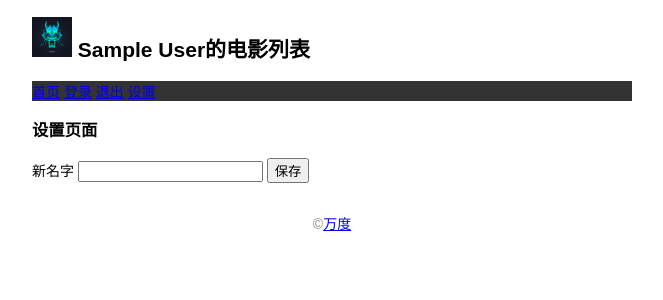
After one commit to mantianxingmang/project, a Flask app: page /settings in a window 1280 px wide. The commit adds this page. Shown: the top 300 px of the page, without its empty margins (308-971 px from the left). Run offline with Flask 2, Linux system fonts and the light colour scheme; the visitor is signed in with stand-in values (Sample User, id 1); data comes from the database, SQL or seed files in the repository.

Commit message:
使用flask—login

```diff
--- a/app.py
+++ b/app.py
@@ -3,8 +3,9 @@ import sys
 import click
 
 from flask import Flask,render_template,request,url_for,redirect,flash
-
 from flask_sqlalchemy import SQLAlchemy
+from werkzeug.security import generate_password_hash,check_password_hash
+from flask_login import LoginManager,UserMixin,login_user,logout_user,login_required,current_user
 
 WIN = sys.platform.startswith('win')
 if WIN:
@@ -19,6 +20,33 @@ app.config['SECRET_KEY'] = 'dev'
 db = SQLAlchemy(app)
 
 
+login_manager = LoginManager(app) #实例化扩展类
+@login_manager.user_loader
+def load_user(user_id):
+    user = User.query.get(int(user_id))
+    return user
+login_manager.login_view = 'login'
+login_manager.login_message = '请登录'
+
+
+class User(db.Model,UserMixin):
+    id = db.Column(db.Integer,primary_key=True) #主键
+    name = db.Column(db.String(20)) #name
+    username = db.Column(db.String(20))  # 用户名
+    password_hash = db.Column(db.String(128))  # 密码散列值
+
+    def set_password(self,password):
+        self.password_hash = generate_password_hash(password)
+
+    def validate_password(self,password):
+        return check_password_hash(self.password_hash,password)
+
+class Movie(db.Model):
+    id =db.Column(db.Integer,primary_key=True) #主键
+    title = db.Column(db.String(60)) #电影标题
+    year = db.Column(db.String(4)) #电影年份
+
+
 #注册命令
 @app.cli.command()
 @click.option('--drop',is_flag=True,help='Create after drop')
@@ -29,15 +57,7 @@ def initdb(drop):
     click.echo('初始化数据库。')
 
 
-class User(db.Model):
-    id = db.Column(db.Integer,primary_key=True) #主键
-    name = db.Column(db.String(20)) #name
-
-class Movie(db.Model):
-    id =db.Column(db.Integer,primary_key=True) #主键
-    title = db.Column(db.String(60)) #电影标题
-    year = db.Column(db.String(4)) #电影年份
-
+#导入数据
 @app.cli.command()
 def forge():
     db.create_all()
@@ -62,11 +82,35 @@ def forge():
     db.session.commit()
     click.echo('导入数据完成')
 
+
+#生成管理员账户
+@app.cli.command()
+@click.option('--username',prompt=True,help='用户名')
+@click.option('--password',prompt=True,help='密码',confirmation_prompt=True)
+def admin(username,password):
+    db.create_all()
+
+    user = User.query.first()
+    if user is not None:
+        click.echo('更新用户')
+        user.username = username
+        user.set_password(password)
+    else:
+        click.echo('创建用户')
+        user = User(username=username,name="ZY")
+        user.set_password(password)
+        db.session.add(user)
+    db.session.commit()
+    click.echo('创建管理员账号完成')
+
+
 #首页
 @app.route('/',methods=['GET','POST'])
 def index():
     # user = User.query.first()
     if request.method == 'POST':
+        if not current_user.is_authenticated:
+            return redirect(url_for('index'))
         title = request.form.get('title')
         year =request.form.get('year')
         #验证数据不为空，yeas长度不能超过4，title长度不能超过60
@@ -79,13 +123,12 @@ def index():
         flash('数据插入成功')
         return redirect(url_for('index'))
 
-
-
     movies = Movie .query.all()
     return render_template('index.html',movies=movies)
 
 #编辑视图函数
 @app.route('/movie/edit/<int:movie_id>',methods=['GET','POST'])
+@login_required
 def edit(movie_id):
     movie = Movie.query.get_or_404(movie_id)
     if request.method == 'POST':
@@ -106,12 +149,64 @@ def edit(movie_id):
 
 #删除
 @app.route('/movie/delete/<int:movie_id>',methods=['POST'])
+@login_required
 def delete(movie_id):
     movie = Movie.query.get_or_404(movie_id)
     db.session.delete(movie)
     db.session.commit()
     flash('删除数据成功')
     return redirect(url_for('index'))
+
+
+#登录
+@app.route('/login',methods=['GET','POST'])
+def login():
+    if request.method == 'POST':
+        username = request.form['username']
+        password = request.form['password']
+
+        if not username or not password:
+            flash('输入错误')
+            return redirect(url_for('login'))
+
+        user = User.query.first()
+        #验证用户名和密码是否一致
+        if username == user.username and user.validate_password(password):
+            login_user(user)  # 登录用户
+            flash('登录成功')
+            return redirect(url_for('index'))  # 登录成功返回首页
+
+        flash('用户名或密码输入错误')
+        return redirect(url_for('login'))
+    return render_template('login.html')
+
+
+#退出
+@app.route('/logout')
+def logout():
+    logout_user()
+    flash('退出用户')
+    return redirect(url_for('index'))
+
+
+#设置
+@app.route('/settings',methods=['GET','POST'])
+@login_required
+def settings():
+    if request.method == 'POST':
+        name = request.form['name']
+
+        if not name or len(name)>20:
+            flash('输入错误')
+            return redirect(url_for('settings'))
+
+        current_user.name = name
+        db.session.commit()
+        flash('设置name成功')
+        return redirect(url_for('index'))
+
+    return render_template('settings.html')
+
 
 
 #处理页面404错误
--- a/static/style.css
+++ b/static/style.css
@@ -44,7 +44,7 @@ nav li {
     float: left;
 }
 nav li a{
-    display: block;
+    display: inline-block;
     color: white;
     text-align: center;
     padding: 10px 12px;
--- a/templates/base.html
+++ b/templates/base.html
@@ -21,6 +21,13 @@
     <nav>
         <ul>
             <a href="{{ url_for('index') }}">首页</a>
+            {% if current_user.is_authenticated %}
+            <a href="{{ url_for('login') }}">登录</a>
+            <a href="{{ url_for('logout') }}">退出</a>
+            <a href="{{ url_for('settings') }}">设置</a>
+            {% else %}
+            <a href="{{ url_for('login') }}">登录</a>
+            {% endif %}
         </ul>
     </nav>
     {% block content %} {% endblock %}
--- a/templates/index.html
+++ b/templates/index.html
@@ -4,11 +4,13 @@
 {# length过滤获取movies变量长度 #}
 <p>{{ movies|length }}</p>
 
+{% if current_user.is_authenticated %}
 <form action='/' method="POST">
     电影名称 <input type="text" name="title" autocomplete="off" required>
     年份 <input type="text" name="year" autocomplete="off" required>
     <input type="submit" class="btn" name="submit" value="添加电影信息">
 </form>
+{% endif %}
 
 <ul class='movie-list'>
     {% for movie in movies %}
@@ -17,6 +19,7 @@
         <span class="float-right">
             <a href="http://v.baidu.com/v?word={{ movie.title }}&ct=301989888&rn=67&pn=0&db=0&s=0&fbl=800&ie=utf-8&oq=nnkd&f=3&rsp=0" class="vbaidu" href="" target="_blank" title="百度视频中搜索">百度视频</a>
         </span>
+        {% if current_user.is_authenticated %}
         <span class="float-right">
             <a class="btn" href="{{ url_for('edit',movie_id=movie.id) }}">编辑</a>
         </span>
@@ -25,6 +28,7 @@
                 <input type="submit" name='delete' value="删除" onclick="return confirm('确定删除吗？')">
             </form>
         </span>
+        {% endif %}
     </li>
     {% endfor %}
 </ul>
--- /dev/null
+++ b/templates/settings.html
@@ -0,0 +1,9 @@
+{% extends 'base.html' %}
+
+{% block content %}
+    <h3>设置页面</h3>
+    <form action="" method="POST">
+        新名字 <input type="text" name="name" autocomplete="off" required>
+        <input type="submit" name='submit' value="保存">
+    </form>
+{% endblock %}
```
Also changed, not shown: templates/login.html (added, +13 -0 lines).
